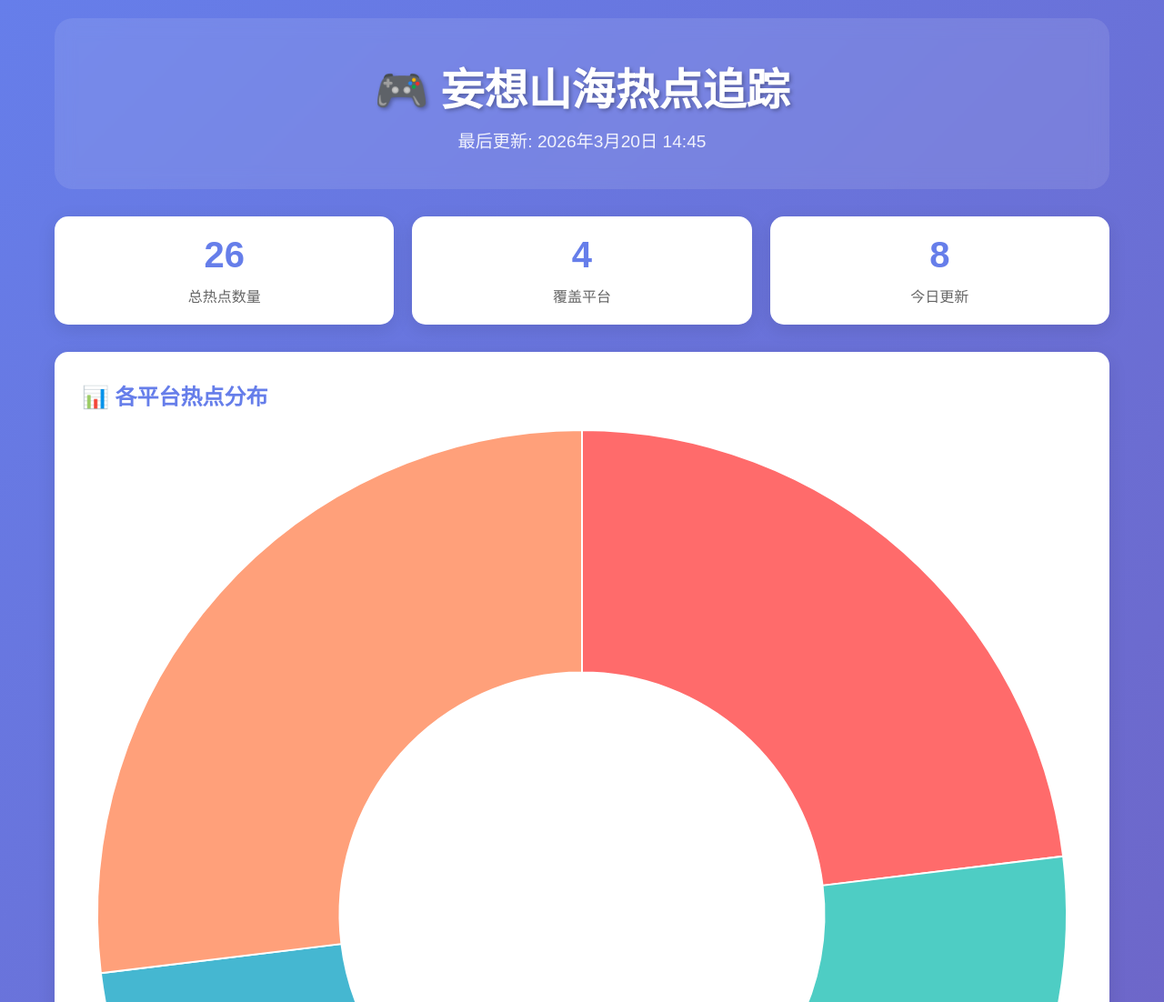
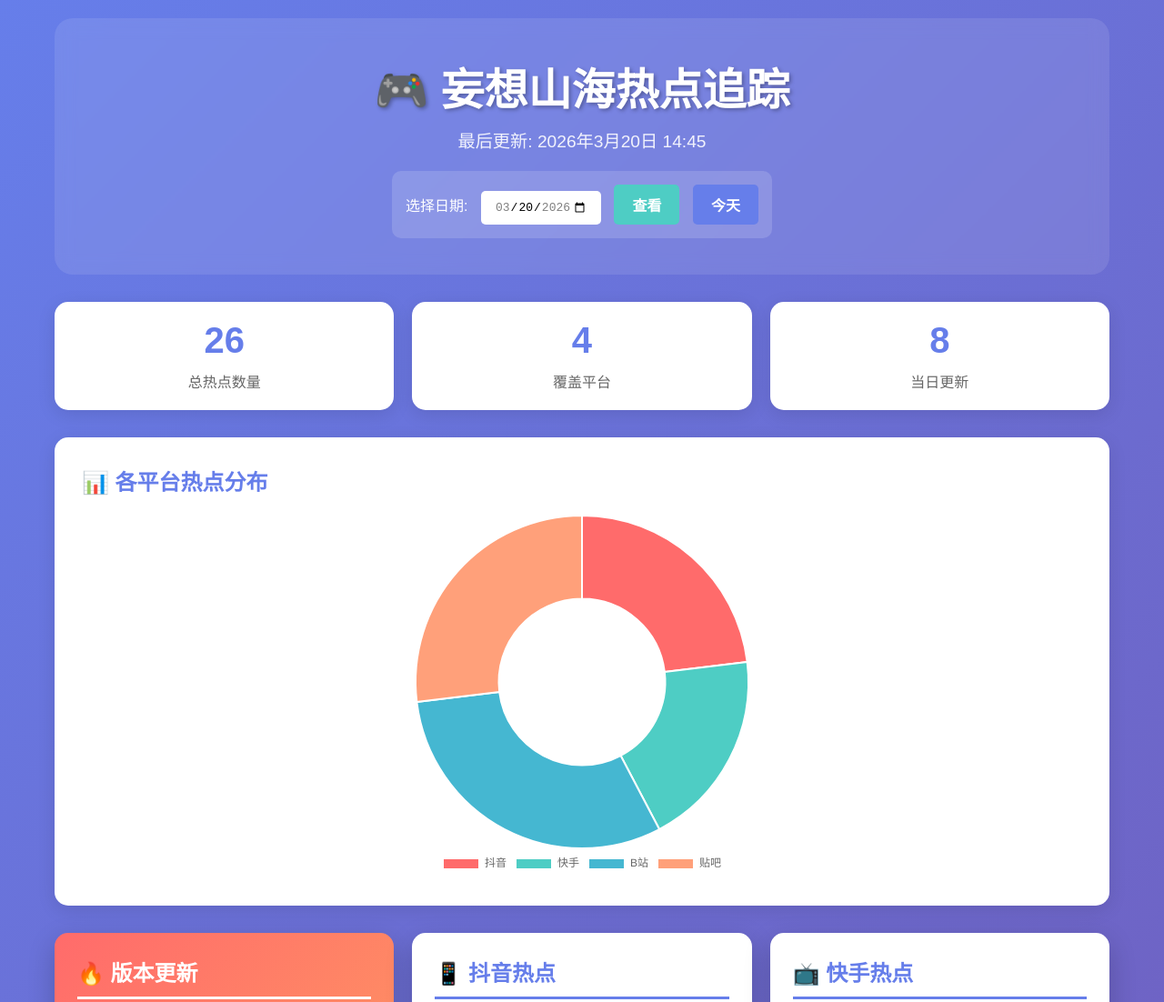
Before and after one commit to jasinzhai/redian, a plain HTML site: page index.html in a window 1280 px wide. Shown: the top 1102 px of the page at 91% size. Drawn offline with nearby package versions, Linux system fonts and the light colour scheme.

Commit message:
优化: 调整饼图大小并增加日期选择器功能

```diff
--- a/hot_data.json
+++ b/hot_data.json
@@ -1,4 +1,5 @@
 {
+  "date": "2026-03-20",
   "lastUpdate": "2026年3月20日 14:45",
   "todayUpdates": 8,
   "versionUpdate": {
--- a/index.html
+++ b/index.html
@@ -44,6 +44,47 @@
         .header .update-time {
             font-size: 1.2em;
             opacity: 0.9;
+            margin-top: 10px;
+        }
+
+        .date-selector {
+            margin-top: 20px;
+            padding: 15px;
+            background: rgba(255, 255, 255, 0.15);
+            border-radius: 10px;
+            display: inline-block;
+        }
+
+        .date-selector label {
+            color: white;
+            font-size: 1em;
+            margin-right: 10px;
+        }
+
+        .date-selector input {
+            padding: 10px 15px;
+            border: none;
+            border-radius: 5px;
+            font-size: 1em;
+            cursor: pointer;
+            background: white;
+        }
+
+        .date-selector button {
+            padding: 10px 20px;
+            margin-left: 10px;
+            border: none;
+            border-radius: 5px;
+            font-size: 1em;
+            cursor: pointer;
+            background: #4ECDC4;
+            color: white;
+            font-weight: bold;
+            transition: background 0.3s;
+        }
+
+        .date-selector button:hover {
+            background: #45B7D1;
         }
 
         .grid {
@@ -71,14 +112,6 @@
             font-size: 1.5em;
             border-bottom: 3px solid #667eea;
             padding-bottom: 10px;
-        }
-
-        .platform-icon {
-            display: inline-block;
-            width: 30px;
-            height: 30px;
-            margin-right: 10px;
-            vertical-align: middle;
         }
 
         .hot-item {
@@ -174,6 +207,13 @@
             font-size: 1.5em;
         }
 
+        .chart-wrapper {
+            position: relative;
+            width: 60%;
+            max-width: 400px;
+            margin: 0 auto;
+        }
+
         .loading {
             text-align: center;
             padding: 40px;
@@ -197,6 +237,9 @@
             .grid {
                 grid-template-columns: 1fr;
             }
+            .chart-wrapper {
+                width: 90%;
+            }
         }
     </style>
 </head>
@@ -205,6 +248,13 @@
         <div class="header">
             <h1>🎮 妄想山海热点追踪</h1>
             <p class="update-time">最后更新: <span id="lastUpdate">加载中...</span></p>
+
+            <div class="date-selector">
+                <label for="dateSelect">选择日期:</label>
+                <input type="date" id="dateSelect">
+                <button onclick="loadDateData()">查看</button>
+                <button onclick="loadTodayData()" style="background: #667eea;">今天</button>
+            </div>
         </div>
 
         <div class="stats">
@@ -218,18 +268,20 @@
             </div>
             <div class="stat-card">
                 <div class="number" id="updateCount">0</div>
-                <div class="label">今日更新</div>
+                <div class="label">当日更新</div>
             </div>
         </div>
 
         <div class="chart-container">
             <h2>📊 各平台热点分布</h2>
-            <canvas id="platformChart"></canvas>
+            <div class="chart-wrapper">
+                <canvas id="platformChart"></canvas>
+            </div>
         </div>
 
         <div class="grid">
             <div class="card version-update">
-                <h2>🔥 最新版本更新</h2>
+                <h2>🔥 版本更新</h2>
                 <div id="versionContent">
                     <div class="loading">加载中...</div>
                 </div>
@@ -273,43 +325,98 @@
     </div>
 
     <script>
-        // 数据存储路径
-        const DATA_FILE = 'hot_data.json';
+        // 全局变量
+        let chartInstance = null;
+        let currentData = null;
 
-        // 加载数据
-        async function loadHotData() {
+        // 初始化日期选择器
+        function initDateSelector() {
+            const today = new Date();
+            const dateSelect = document.getElementById('dateSelect');
+            dateSelect.value = formatDate(today);
+
+            // 设置最小日期为7天前
+            const minDate = new Date();
+            minDate.setDate(minDate.getDate() - 7);
+            dateSelect.min = formatDate(minDate);
+
+            // 设置最大日期为今天
+            dateSelect.max = formatDate(today);
+        }
+
+        // 格式化日期为YYYY-MM-DD
+        function formatDate(date) {
+            const year = date.getFullYear();
+            const month = String(date.getMonth() + 1).padStart(2, '0');
+            const day = String(date.getDate()).padStart(2, '0');
+            return `${year}-${month}-${day}`;
+        }
+
+        // 加载指定日期的数据
+        async function loadDateData() {
+            const dateSelect = document.getElementById('dateSelect');
+            const selectedDate = dateSelect.value;
+
+            if (!selectedDate) {
+                alert('请选择日期');
+                return;
+            }
+
+            await loadDataForDate(selectedDate);
+        }
+
+        // 加载今天的数据
+        async function loadTodayData() {
+            const today = formatDate(new Date());
+            document.getElementById('dateSelect').value = today;
+            await loadDataForDate(today);
+        }
+
+        // 根据日期加载数据
+        async function loadDataForDate(date) {
+            const dataFile = `hot_data_${date}.json`;
+
             try {
-                const response = await fetch(DATA_FILE + '?t=' + Date.now());
+                const response = await fetch(dataFile + '?t=' + Date.now());
+                if (!response.ok) {
+                    throw new Error('数据不存在');
+                }
+                const data = await response.json();
+                currentData = data;
+                renderPage(data);
+                document.getElementById('lastUpdate').textContent = date;
+            } catch (error) {
+                console.error('加载数据失败:', error);
+                // 如果历史数据不存在，显示提示
+                alert(`${date} 的数据不存在，将显示今天的数据`);
+                await loadTodayData();
+            }
+        }
+
+        // 加载今天的默认数据
+        async function loadDefaultData() {
+            try {
+                const response = await fetch('hot_data.json?t=' + Date.now());
                 if (!response.ok) {
                     throw new Error('无法加载数据');
                 }
                 const data = await response.json();
-                return data;
+                currentData = data;
+                renderPage(data);
+                document.getElementById('lastUpdate').textContent = data.lastUpdate || new Date().toLocaleDateString();
             } catch (error) {
                 console.error('加载数据失败:', error);
-                return null;
+                document.querySelectorAll('.loading').forEach(el => {
+                    el.textContent = '暂无数据，请等待数据更新';
+                });
             }
-        }
-
-        // 更新最后更新时间
-        function updateLastUpdate() {
-            const now = new Date();
-            const timeStr = now.toLocaleString('zh-CN', {
-                year: 'numeric',
-                month: '2-digit',
-                day: '2-digit',
-                hour: '2-digit',
-                minute: '2-digit',
-                second: '2-digit'
-            });
-            document.getElementById('lastUpdate').textContent = timeStr;
         }
 
         // 渲染版本更新
         function renderVersionUpdate(data) {
             const container = document.getElementById('versionContent');
             if (!data || !data.versionUpdate) {
-                container.innerHTML = '<div class="error">暂无版本更新数据</div>';
+                container.innerHTML = '<div class="error">该日期暂无版本更新数据</div>';
                 return;
             }
 
@@ -332,7 +439,7 @@
         function renderPlatformHot(containerId, platformData) {
             const container = document.getElementById(containerId);
             if (!platformData || platformData.items.length === 0) {
-                container.innerHTML = '<div class="error">暂无热点数据</div>';
+                container.innerHTML = '<div class="error">该日期暂无热点数据</div>';
                 return;
             }
 
@@ -353,7 +460,7 @@
         function renderTrendAnalysis(data) {
             const container = document.getElementById('trendContent');
             if (!data || !data.trendAnalysis) {
-                container.innerHTML = '<div class="error">暂无趋势分析数据</div>';
+                container.innerHTML = '<div class="error">该日期暂无趋势分析数据</div>';
                 return;
             }
 
@@ -382,9 +489,14 @@
             document.getElementById('updateCount').textContent = data.todayUpdates || 0;
         }
 
-        // 渲染图表
+        // 渲染图表（调整大小）
         function renderChart(data) {
             const ctx = document.getElementById('platformChart').getContext('2d');
+
+            // 销毁旧图表
+            if (chartInstance) {
+                chartInstance.destroy();
+            }
 
             const platformCounts = {
                 '抖音': data.douyin ? data.douyin.items.length : 0,
@@ -393,7 +505,7 @@
                 '贴吧': data.tieba ? data.tieba.items.length : 0
             };
 
-            new Chart(ctx, {
+            chartInstance = new Chart(ctx, {
                 type: 'doughnut',
                 data: {
                     labels: Object.keys(platformCounts),
@@ -411,9 +523,15 @@
                 },
                 options: {
                     responsive: true,
+                    maintainAspectRatio: true,
                     plugins: {
                         legend: {
-                            position: 'bottom'
+                            position: 'bottom',
+                            labels: {
+                                font: {
+                                    size: 12
+                                }
+                            }
                         }
                     }
                 }
@@ -421,23 +539,7 @@
         }
 
         // 主渲染函数
-        async function renderPage() {
-            const data = await loadHotData();
-
-            if (!data) {
-                document.querySelectorAll('.loading').forEach(el => {
-                    el.textContent = '暂无数据，请等待数据更新';
-                });
-                return;
-            }
-
-            // 更新时间
-            if (data.lastUpdate) {
-                document.getElementById('lastUpdate').textContent = data.lastUpdate;
-            } else {
-                updateLastUpdate();
-            }
-
+        function renderPage(data) {
             // 渲染各部分
             renderVersionUpdate(data);
             renderPlatformHot('douyinContent', data.douyin);
@@ -449,11 +551,21 @@
             renderChart(data);
         }
 
-        // 页面加载时渲染
-        renderPage();
+        // 页面加载时初始化
+        window.onload = function() {
+            initDateSelector();
+            loadDefaultData();
+        };
 
         // 每5分钟自动刷新
-        setInterval(renderPage, 5 * 60 * 1000);
+        setInterval(() => {
+            const selectedDate = document.getElementById('dateSelect').value;
+            if (selectedDate) {
+                loadDataForDate(selectedDate);
+            } else {
+                loadDefaultData();
+            }
+        }, 5 * 60 * 1000);
     </script>
 </body>
 </html>
```
